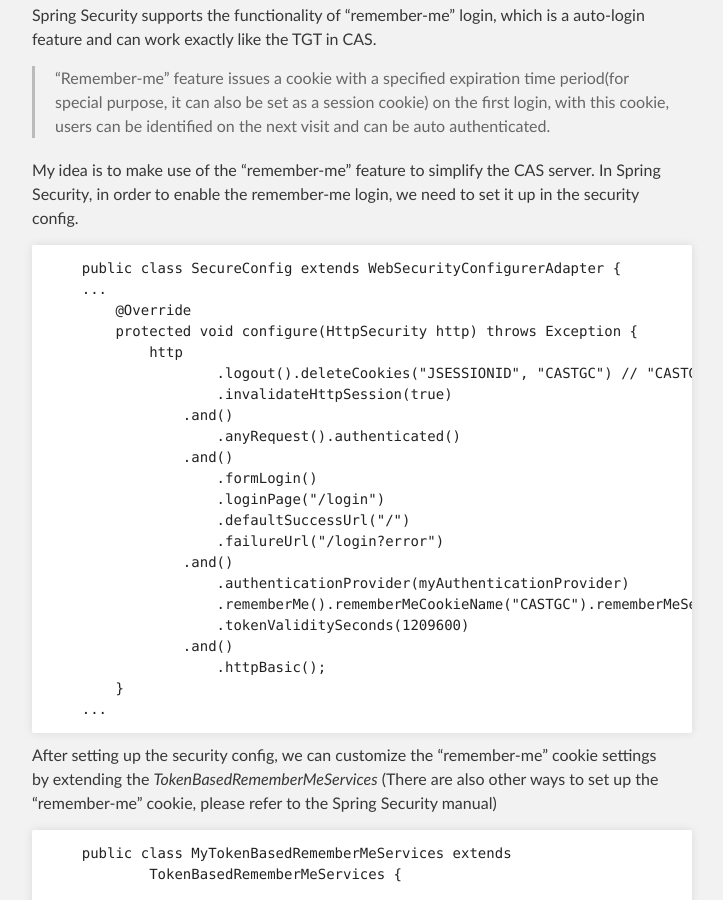
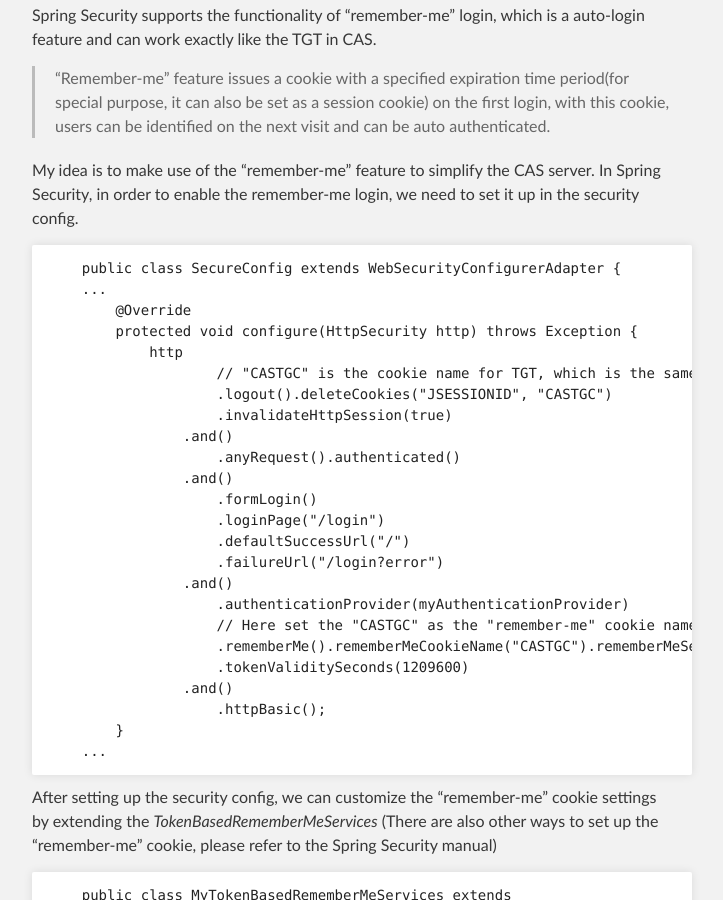
Before and after one commit to simonlzn/simonlzn.github.io, a Jekyll site: the page built from _posts/2016-11-20-CAS-with-Spring-Security.md, in a window 1280 px wide and 900 px high, scrolled down 1080 px. Shown: the whole window, without its empty margins (288-1011 px from the left). Built offline with Jekyll 4.4.1, drawn with Linux system fonts in a browser that asks for light colours; some of the changed text lies outside the part shown.

Commit message:
finished the article with CAS

````diff
--- a/_posts/2016-11-20-CAS-with-Spring-Security.md
+++ b/_posts/2016-11-20-CAS-with-Spring-Security.md
@@ -31,7 +31,8 @@
         @Override
         protected void configure(HttpSecurity http) throws Exception {
             http
-                    .logout().deleteCookies("JSESSIONID", "CASTGC") // "CASTGC" is the cookie name for TGT, which is the same as the "remember-me" cookie
+                    // "CASTGC" is the cookie name for TGT, which is the same as the "remember-me" cookie
+                    .logout().deleteCookies("JSESSIONID", "CASTGC")
                     .invalidateHttpSession(true)
                 .and()
                     .anyRequest().authenticated()
@@ -42,7 +43,8 @@
                     .failureUrl("/login?error")
                 .and()
                     .authenticationProvider(myAuthenticationProvider)
-                    .rememberMe().rememberMeCookieName("CASTGC").rememberMeServices(mySphicTokenBasedRememberMeServices) // Here set the "CASTGC" as the "remember-me" cookie name
+                    // Here set the "CASTGC" as the "remember-me" cookie name
+                    .rememberMe().rememberMeCookieName("CASTGC").rememberMeServices(mySphicTokenBasedRememberMeServices)
                     .tokenValiditySeconds(1209600)
                 .and()
                     .httpBasic();
@@ -103,6 +105,7 @@
         }
     }
 ```
+
 These are all the things we need to set up for CAS server, then we need to implement the CAS client for applications to authenticate users.
 
 <h4>Implement CAS client</h4>
@@ -117,7 +120,8 @@
         public void commence(HttpServletRequest request, HttpServletResponse response,
                              AuthenticationException exception) throws IOException, ServletException {
 
-            // add the current request url as a parameter of the redirection, so after the authentication, the CAS server can redirect the user back to this url
+            // add the current request url as a parameter of the redirection, so after the authentication,
+            // the CAS server can redirect the user back to this url
             String redirectUrl = request.getRequestURL().toString();
             if (request.getQueryString() != null)
                 redirectUrl += "?" + request.getQueryString();
````
